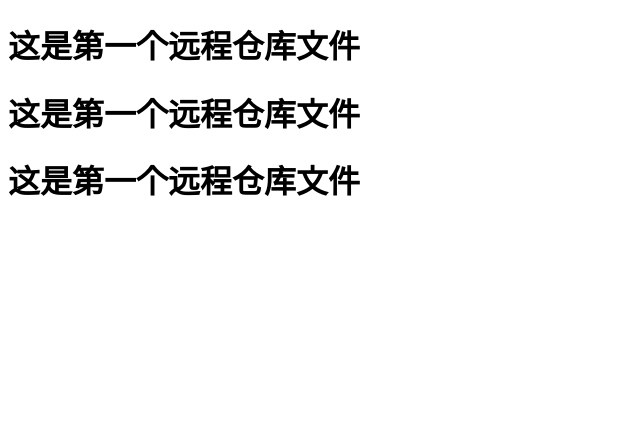
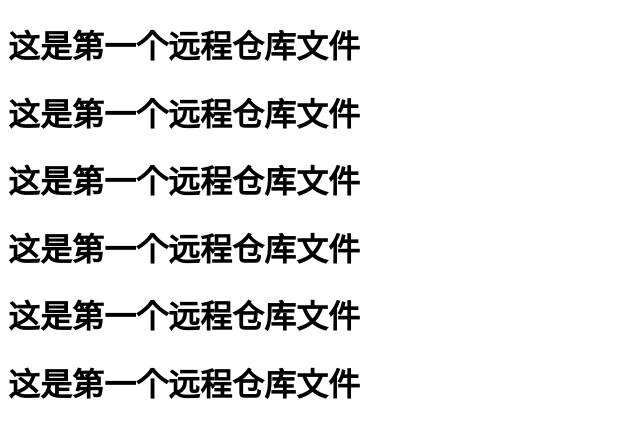
Before and after one commit to suliangyan/git-demo, a plain HTML site: page index.html in a window 1280 px wide. Shown: the whole page, without its empty margins (0-640 px from the left). Drawn offline with Linux system fonts and the light colour scheme.

Commit message:
第三次提交

```diff
--- a/index.html
+++ b/index.html
@@ -9,6 +9,9 @@
     <h1>这是第一个远程仓库文件</h1>
     <h1>这是第一个远程仓库文件</h1>
     <h1>这是第一个远程仓库文件</h1>
+    <h1>这是第一个远程仓库文件</h1>
+    <h1>这是第一个远程仓库文件</h1>
+    <h1>这是第一个远程仓库文件</h1>
 
 </body>
 </html>
```
